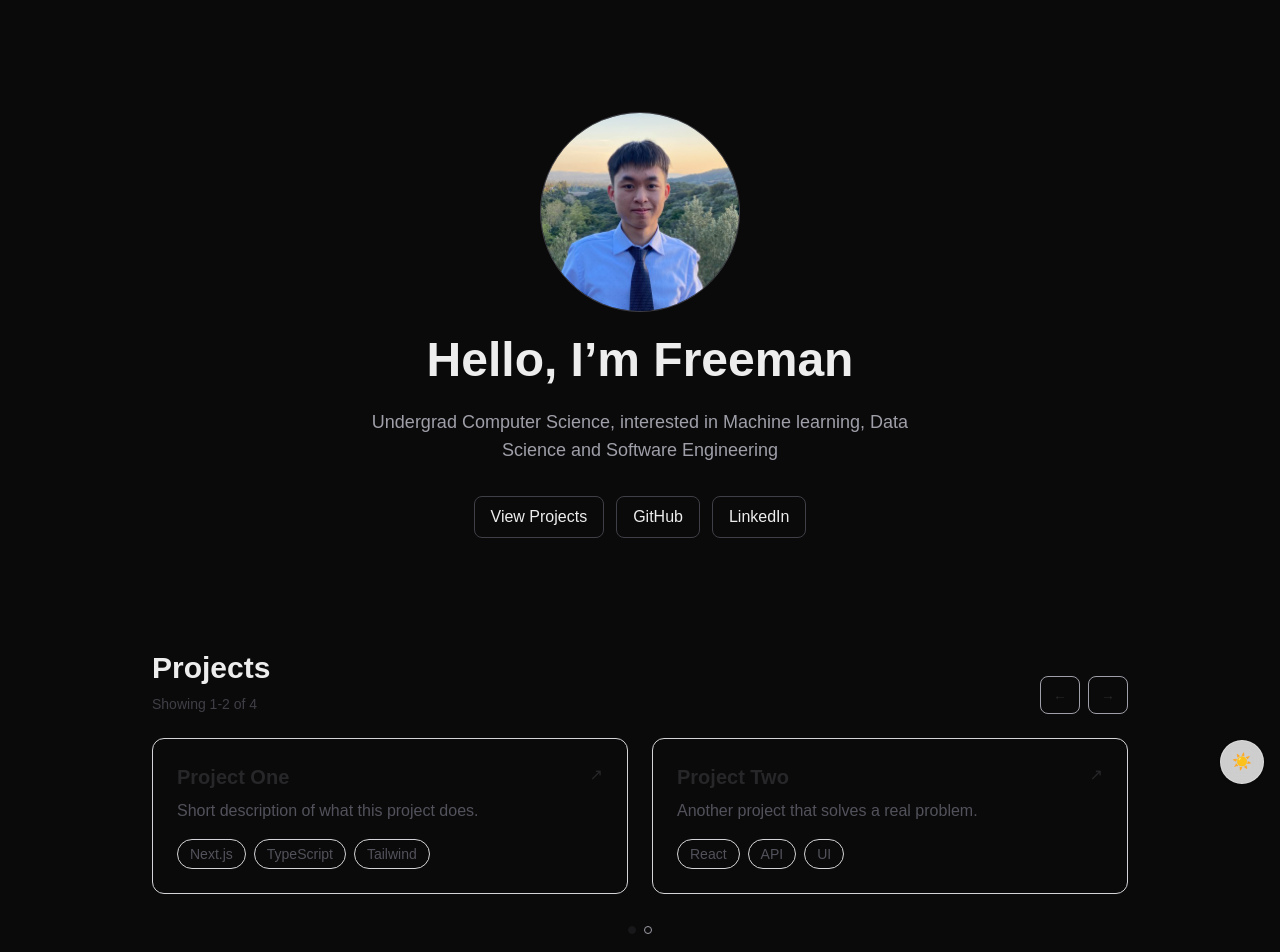
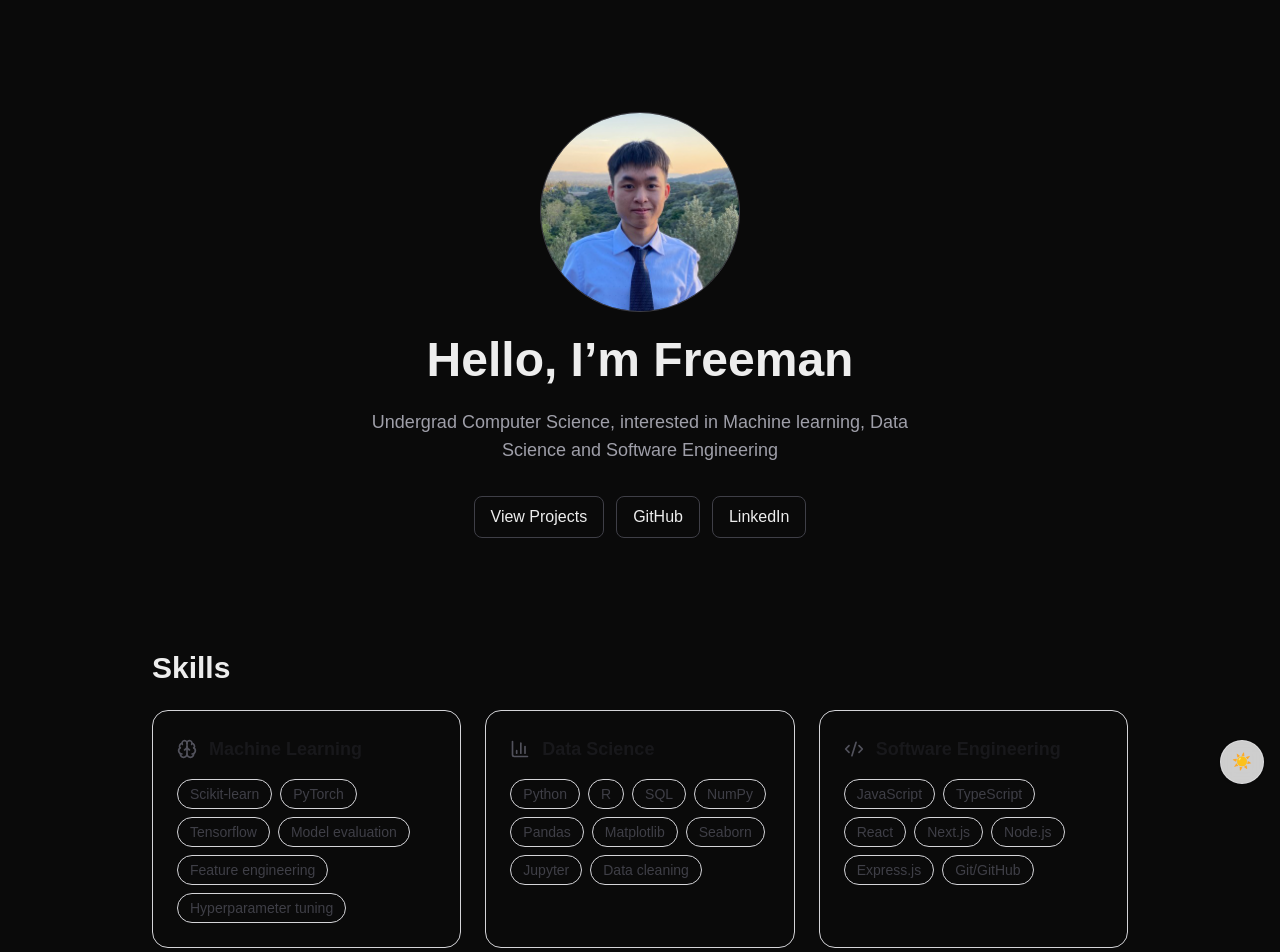
Before and after one commit to Coolguy4123/Portfolio, a Next.js app: page / in a window 1280 px wide. Shown: the top 952 px of the page. Built offline with nearby package versions, Linux system fonts and the light colour scheme.

Commit message:
Added skill section

```diff
--- /dev/null
+++ b/app/components/SkillSection.tsx
@@ -0,0 +1,135 @@
+"use client";
+
+import { useEffect, useRef, useState } from "react";
+import { Brain, BarChart3, Code2 } from "lucide-react";
+
+type SkillGroup = {
+  title: string;
+  subtitle: string;
+  items: string[];
+};
+
+const groups = [
+  {
+    title: "Machine Learning",
+    subtitle: "Modeling, training, and experimentation",
+    icon: Brain,
+    items: [
+      "Scikit-learn",
+      "PyTorch",
+      "Tensorflow",
+      "Model evaluation",
+      "Feature engineering",
+      "Hyperparameter tuning",
+    ],
+  },
+  {
+    title: "Data Science",
+    subtitle: "Data work, analysis, and visualization",
+    icon: BarChart3,
+    items: [
+      "Python",
+      "R",
+      "SQL",
+      "NumPy",
+      "Pandas",
+      "Matplotlib",
+      "Seaborn",
+      "Jupyter",
+      "Data cleaning",
+    ],
+  },
+  {
+    title: "Software Engineering",
+    subtitle: "Building and shipping products",
+    icon: Code2,
+    items: [
+      "JavaScript",
+      "TypeScript",
+      "React",
+      "Next.js",
+      "Node.js",
+      "Express.js",
+      "Git/GitHub",
+    ],
+  },
+];
+
+
+export default function SkillsSection() {
+  const ref = useRef<HTMLElement | null>(null);
+  const [visible, setVisible] = useState(false);
+
+  useEffect(() => {
+    const el = ref.current;
+    if (!el) return;
+
+    const io = new IntersectionObserver(
+      ([entry]) => {
+        if (entry.isIntersecting) setVisible(true);
+      },
+      { threshold: 0.2, rootMargin: "0px 0px -10% 0px" }
+    );
+
+    io.observe(el);
+    return () => io.disconnect();
+  }, []);
+
+  return (
+    <section id="skills" ref={ref} className="scroll-mt-24 space-y-6">
+      {/* Header */}
+      <div
+        className={[
+          "space-y-2 transition-all duration-700",
+          visible ? "opacity-100 translate-y-0" : "opacity-0 translate-y-3",
+        ].join(" ")}
+      >
+        <h2 className="text-3xl font-bold">Skills</h2>
+      </div>
+
+      {/* Grid */}
+      <div className="grid gap-6 md:grid-cols-3">
+        {groups.map((g, groupIndex) => (
+          <div
+            key={g.title}
+            className={[
+              "rounded-2xl border p-6 transition-all duration-700",
+              "border-zinc-300 dark:border-zinc-700",
+              visible ? "opacity-100 translate-y-0" : "opacity-0 translate-y-3",
+            ].join(" ")}
+            style={{ transitionDelay: visible ? `${groupIndex * 90}ms` : "0ms" }}
+          >
+            <div className="flex items-center gap-3">
+              <g.icon className="h-5 w-5 text-zinc-600 dark:text-zinc-400" />
+              <h3 className="text-lg font-semibold text-zinc-900 dark:text-zinc-100">
+                {g.title}
+              </h3>
+            </div>
+
+            <div className="mt-4 flex flex-wrap gap-2">
+              {g.items.map((item, i) => (
+                <span
+                  key={item}
+                  className={[
+                    "inline-flex items-center rounded-full border px-3 py-1 text-sm",
+                    "border-zinc-300 text-zinc-700 dark:border-zinc-700 dark:text-zinc-300",
+                    "transition-all duration-500",
+                    visible ? "opacity-100 translate-y-0" : "opacity-0 translate-y-2",
+                    "hover:-translate-y-[1px] hover:border-zinc-500 dark:hover:border-zinc-500",
+                  ].join(" ")}
+                  style={{
+                    transitionDelay: visible
+                      ? `${groupIndex * 120 + i * 35}ms`
+                      : "0ms",
+                  }}
+                >
+                  {item}
+                </span>
+              ))}
+            </div>
+          </div>
+        ))}
+      </div>
+    </section>
+  );
+}
--- a/app/page.tsx
+++ b/app/page.tsx
@@ -2,6 +2,7 @@ import Intro from "./components/Intro";
 import GitHubActivity from "./components/GitHubCalendar";
 import ToggleIcon from "./components/ToggleIcon";
 import ProjectSection from "./components/ProjectSection";
+import SkillsSection from "./components/SkillSection";
 
 const projects = [
   {
@@ -30,45 +31,17 @@ export default function Home() {
     <>
       {/* Main content */}
       <main className="max-w-5xl mx-auto px-6 py-12 pb-32 space-y-28">
+
         {/* Intro */}
         <section id="intro" className="scroll-mt-24">
           <Intro />
         </section>
 
-        {/* Projects */}
-        {/* <section id="projects" className="scroll-mt-24 space-y-8">
-          <h2 className="text-3xl font-bold">Projects</h2>
+        {/* Skill section */}
+        <section id="skills" className="scroll-mt-24">
+          <SkillsSection />
+        </section>
 
-          <div className="grid md:grid-cols-2 gap-6">
-            {projects.map((p) => (
-              <a
-                key={p.title}
-                href={p.link}
-                target="_blank"
-                rel="noreferrer"
-                className="border border-zinc-800 rounded-xl p-6 hover:border-zinc-600 transition"
-              >
-                <div className="flex items-start justify-between">
-                  <h3 className="text-xl font-semibold">{p.title}</h3>
-                  <span className="text-zinc-500">↗</span>
-                </div>
-
-                <p className="text-zinc-400 mt-2">{p.description}</p>
-
-                <div className="flex flex-wrap gap-2 mt-4">
-                  {p.tech.map((t) => (
-                    <span
-                      key={t}
-                      className="text-sm border border-zinc-800 rounded-full px-3 py-1 text-zinc-300"
-                    >
-                      {t}
-                    </span>
-                  ))}
-                </div>
-              </a>
-            ))}
-          </div>
-        </section> */}
         <ProjectSection projects={projects} />
 
         {/* Github contribution graph */}
```
